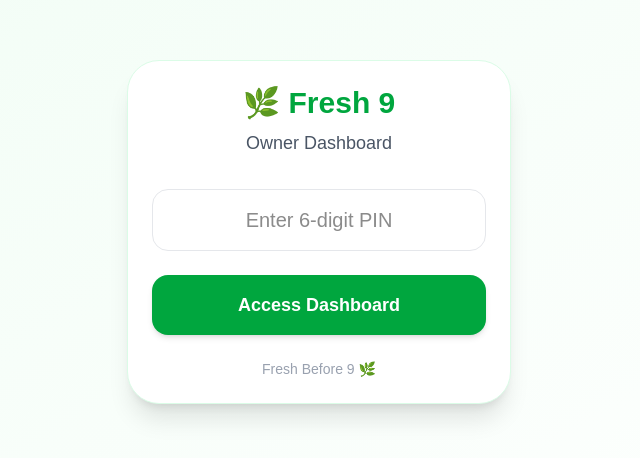
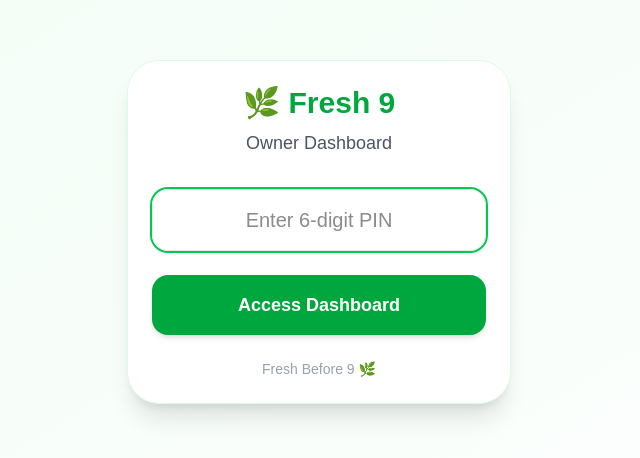
Before and after one commit to surajwedding/fresh9-website, a Next.js app: page /owner in a window 1280 px wide. Shown: the part 168-626 px from the top of the page, without its empty margins (321-961 px from the left). Built offline with nearby package versions, Linux system fonts and the light colour scheme.

Commit message:
Added auto focus to PIN input

```diff
--- a/app/owner/page.tsx
+++ b/app/owner/page.tsx
@@ -2,6 +2,7 @@
 
 import {
   useEffect,
+  useRef,
   useState
 } from "react";
 
@@ -39,6 +40,8 @@ const [customerSuccess, setCustomerSuccess] =
 
 const [customerError, setCustomerError] =
   useState("");
+  const pinInputRef =
+  useRef<HTMLInputElement>(null);
   const correctPin = "786614";
 
   const API_URL =
@@ -132,6 +135,11 @@ const saveCustomer = async () => {
       fetchDashboardData();
     }
   }, [accessGranted]);
+  useEffect(() => {
+  if (!accessGranted) {
+    pinInputRef.current?.focus();
+  }
+}, [accessGranted]);
 
   const handleAccess = () => {
     if (pin === correctPin) {
@@ -157,6 +165,8 @@ const saveCustomer = async () => {
             </p>
 
             <input
+
+  ref={pinInputRef}
   key="pin-input"
   type="password"
   placeholder="Enter 6-digit PIN"
```
